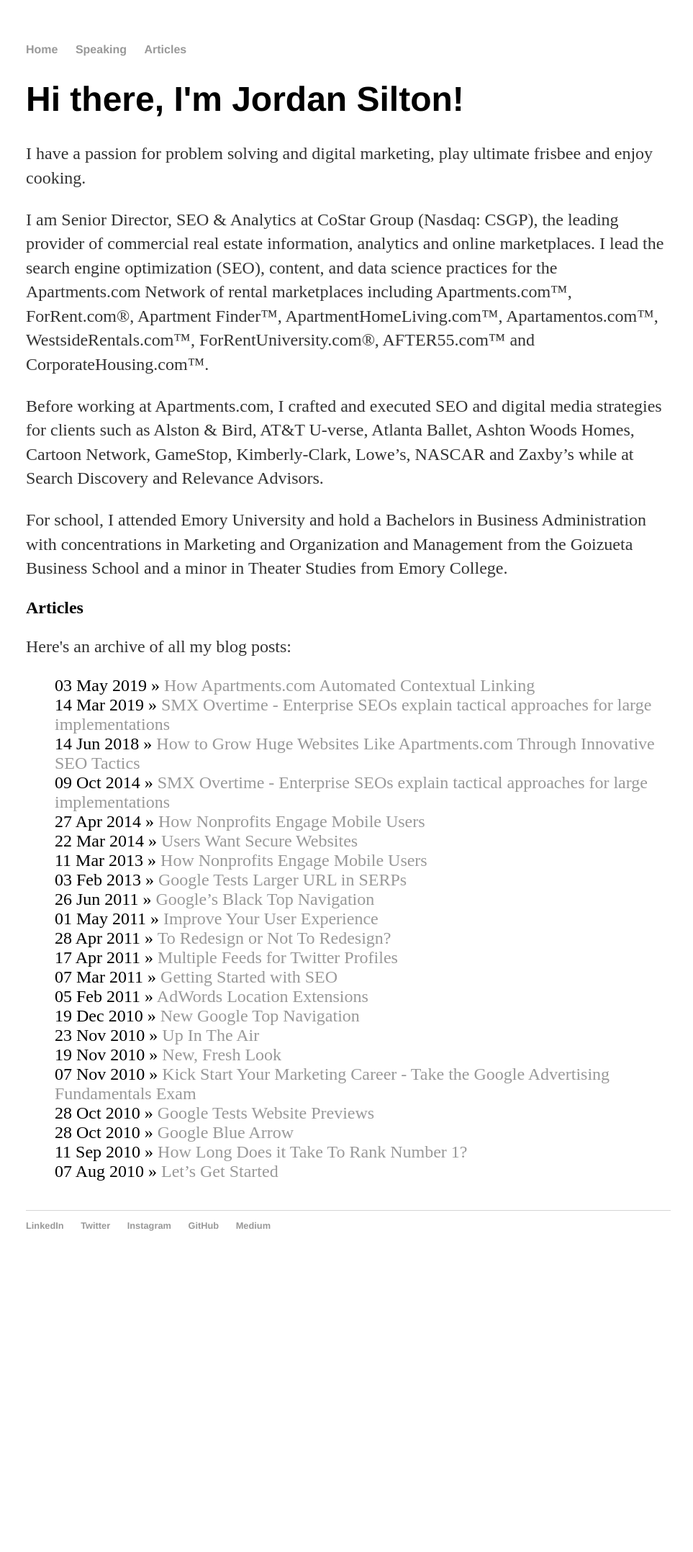
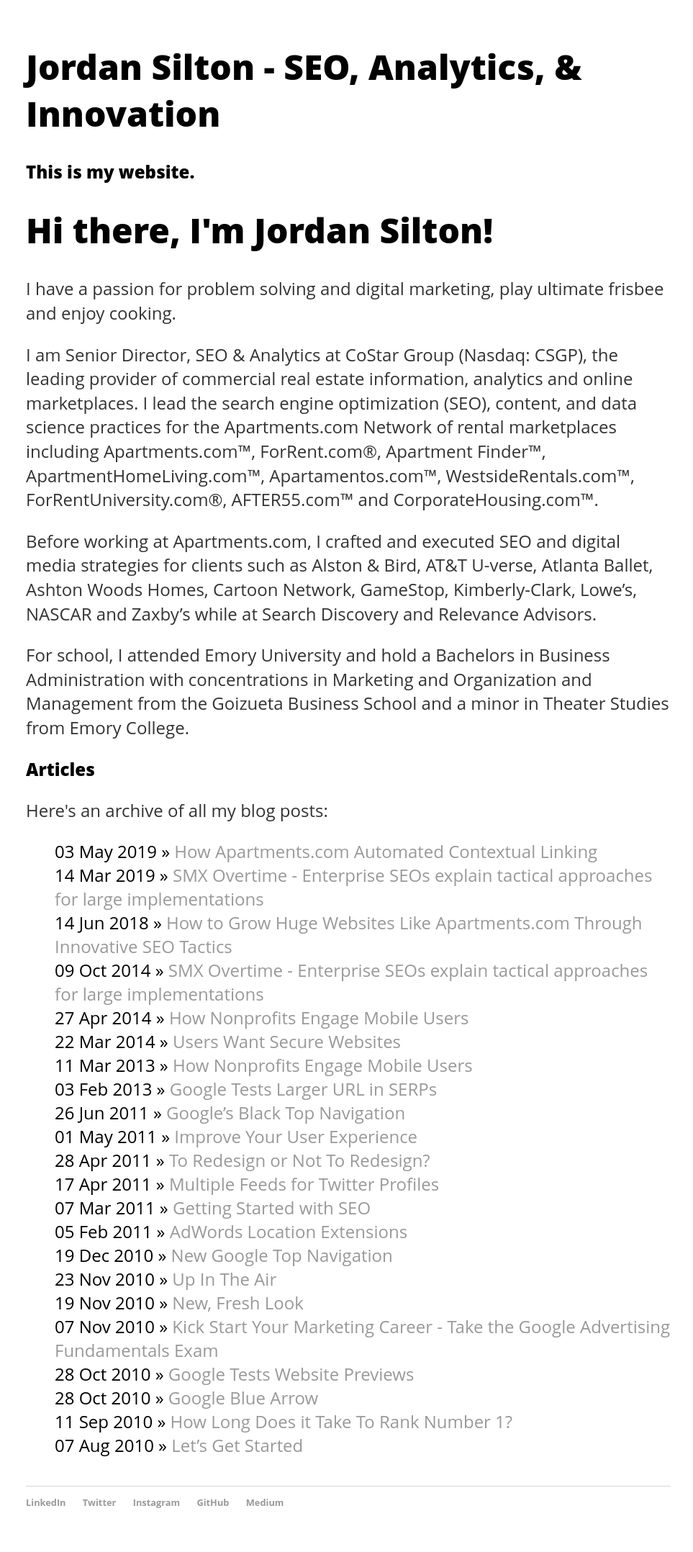
Before and after one commit to jsilton/jsilton.github.io, a Jekyll site: the page built from index.html, in a window 1280 px wide. Shown: the whole page at 72% size, without its empty margins (156-1119 px from the left). Built offline with Jekyll 4.4.1, drawn with Linux system fonts in a browser that asks for light colours; before the commit the page ends 1770 px from its top, so only the background shows below that.

Commit message:
Merge in new styles

```diff
--- a/_config.yml
+++ b/_config.yml
@@ -1,5 +1,6 @@
 name: Jordan Silton
-markdown: kramdown
+title: Jordan Silton
+description: This is my website.
 permalink: /articles/:title
 plugins:
   - jekyll-redirect-from
--- a/_layouts/default.html
+++ b/_layouts/default.html
@@ -1,25 +1,23 @@
 <!DOCTYPE html>
+<html lang="en-US"></html>
 <html>
 	<head>
         <title>{{ page.title }} | JordanSilton.com</title>
 		<!-- link to main stylesheet -->
-		<link rel="stylesheet" type="text/css" href="/css/main.css">
+		<meta charset="UTF-8">
+		<meta name="viewport" content="width=device-width, initial-scale=1">
+		<meta name="apple-mobile-web-app-status-bar-style" content="black-translucent">
+		<link rel="stylesheet" type="text/css" href="{{ '/css/main.css?v=' | append: site.github.build_revision | relative_url }}">
 		{% include analytics.html %}
 	</head>
 	<body>
-		<nav>
-    		<ul>
-        		<li><a href="/">Home</a></li>
-	        	<li><a href="/speaking/">Speaking</a></li>
-        		<li><a href="/articles/">Articles</a></li>
-    		</ul>
-		</nav>
-        <div class="container">
-
+		<header class="page-header" role="banner">
+			<h1 class="project-name">{{ page.title | default: site.title | default: site.github.repository_name }}</h1>
+			<h2 class="project-tagline">{{ page.description | default: site.description | default: site.github.project_tagline }}</h2>
+		</header>
+		<main id="content" class="main-content" role="main">
 			{{ content }}
-
-		</div><!-- /.container -->
-		<footer>
+			<footer class="site-footer">
 				<ul>
 					<li><a href="https://www.linkedin.com/in/jsilton/">LinkedIn</a></li>
 					<li><a href="https://twitter.com/jsilton">Twitter</a></li>
@@ -28,5 +26,6 @@
 					<li><a href="https://medium.com/@jsilton">Medium</a></li>
 				</ul>
 			</footer>
+		  </main>
 	</body>
 </html>
--- a/css/main.css
+++ b/css/main.css
@@ -1,9 +1,11 @@
+
+
 body {
     margin: 60px auto;
     width: 70%;
+    font-family: 'Open Sans', 'Helvetica Neue', Helvetica, Arial, sans-serif;
 }
 nav ul, footer ul {
-    font-family:'Helvetica', 'Arial', 'Sans-Serif';
     padding: 0px;
     list-style: none;
     font-weight: bold;
@@ -19,9 +21,12 @@
 a:hover {
     text-decoration: underline;
 }
+h1, h2, h3, h4, h5, h6 {
+    font-family: 'Open Sans', 'Helvetica Neue', Helvetica, Arial, sans-serif;
+    font-weight: 800;
+}
 h1 {
     font-size: 3em;
-    font-family:'Helvetica', 'Arial', 'Sans-Serif';
 }
 p {
     font-size: 1.5em;
--- /dev/null
+++ b/css/style.scss
@@ -0,0 +1,4 @@
+---
+---
+
+@import 'jekyll-theme-cayman';
```
Also changed, not shown: README.md. Lines whose indentation alone changed are shown as unchanged.
